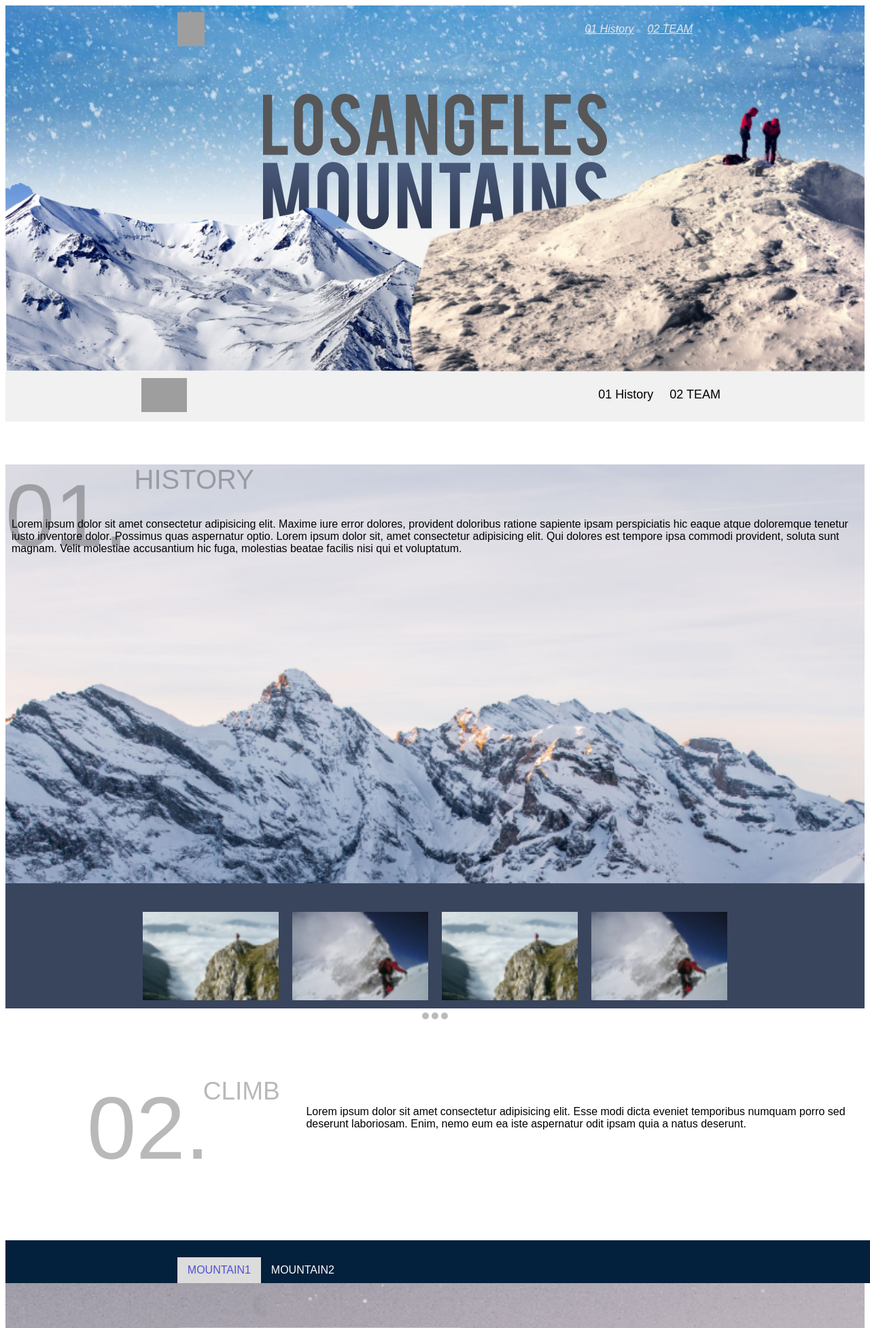
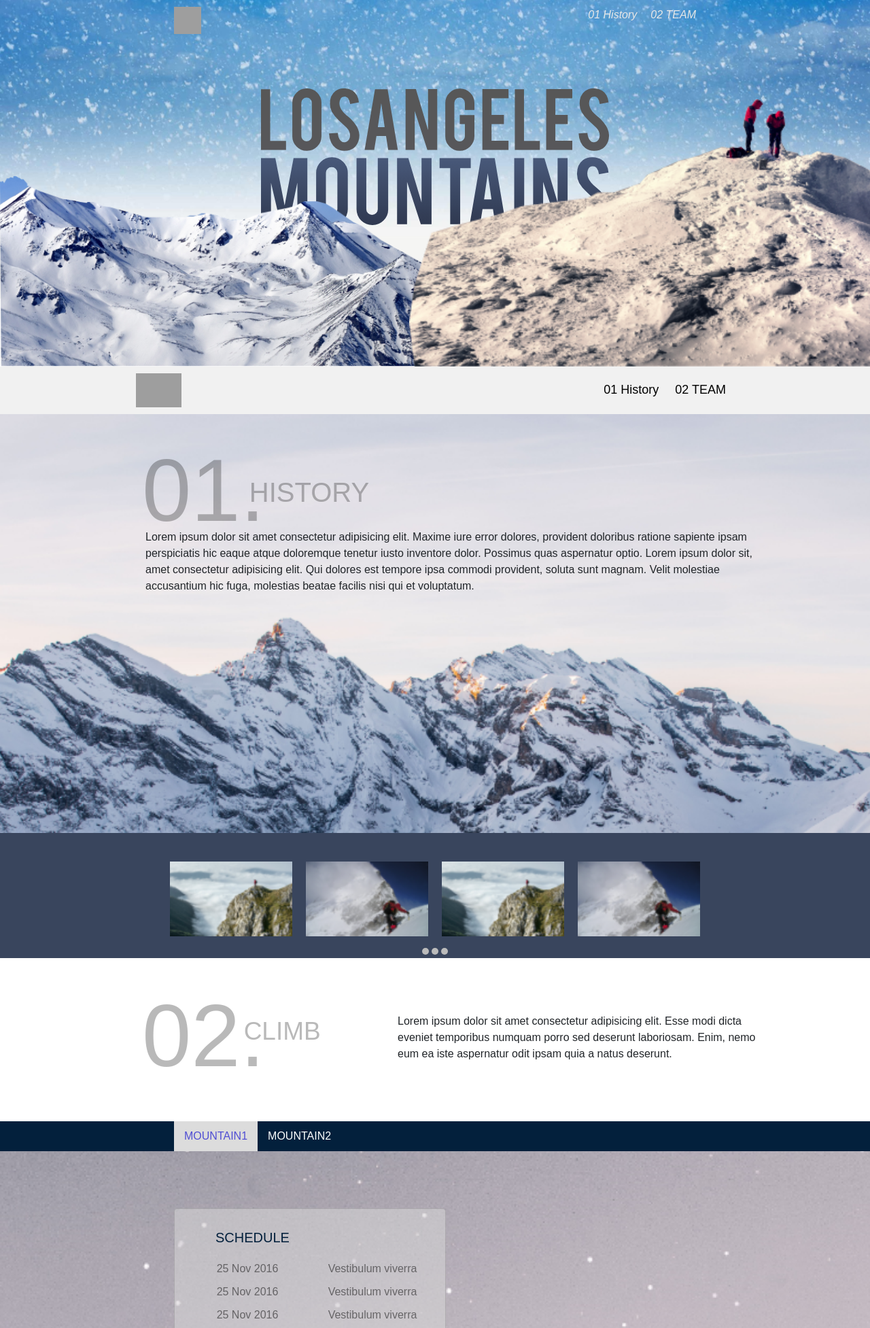
Before and after one commit to Pratikdc/HTML-assesment, a PHP site: page / in a window 1280 px wide; the page is wider, and only the part inside the window is pictured. Shown: the top 1953 px of that part at 68% size. Run offline with PHP 8.4, Linux system fonts and the light colour scheme; grey boxes are pictures that could not be loaded.

Commit message:
update 4

```diff
--- a/index.html
+++ b/index.html
@@ -1,13 +1,17 @@
 <!DOCTYPE html>
 <html lang="en">
-  <head>
-    <meta charset="UTF-8" />
-    <meta http-equiv="X-UA-Compatible" content="IE=edge" />
-    <meta name="viewport" content="width=device-width, initial-scale=1.0" />
+
+<head>
+    <meta charset="UTF-8">
+    <meta http-equiv="X-UA-Compatible" content="IE=edge">
+    <meta name="viewport" content="width=device-width, initial-scale=1.0">
+    <title>Los Mountain</title>
+    <link rel="stylesheet" href="https://cdn.jsdelivr.net/npm/bootstrap@4.6.0/dist/css/bootstrap.min.css" integrity="sha384-B0vP5xmATw1+K9KRQjQERJvTumQW0nPEzvF6L/Z6nronJ3oUOFUFpCjEUQouq2+l" crossorigin="anonymous">
     <link rel="stylesheet" href="style.css">
-    <title>LOSANGELES MOUNTAINS</title>
-  </head>
-  <body>
+    <link rel="icon" type="image/png" href="img/icon-mountain.svg">
+</head>
+
+<body>
     <section class="main">
         <!-- background image -->
         <img src="img/main-background.png" class="background" />
@@ -17,9 +21,9 @@
             <img src="img/icon-mountain.svg" alt="" />
             <ul>
                 <!--History header-->
-                <li><a href="#history">01 History</a></li>
+                <li><a href="#">01 History</a></li>
                 <!--Team header section-->
-                <li><a href="#team">02 TEAM</a></li>
+                <li><a href="#">02 TEAM</a></li>
             </ul>
         </div>
         <!--Los-Mountains-image wrriten -->
@@ -34,8 +38,8 @@
     <div class="header2" id="content-desktop">
         <img src="img/icon-mountain1.svg" class="logo"></img>
         <div class="header-right">
-            <a href="#history"> 01 History</a>
-            <a href="#team">02 TEAM</a>
+            <a href="#home"> 01 History</a>
+            <a href="#contact">02 TEAM</a>
         </div>
     </div>
     <div class="header2" id="content-mobile">
@@ -45,8 +49,8 @@
             </div>
             <div class="col-8 paddingleft">
                 <div class="header-right">
-                    <a href="#history"> 01 History</a>
-                    <a href="#team">02 TEAM</a>
+                    <a href="#home"> 01 History</a>
+                    <a href="#contact">02 TEAM</a>
                 </div>
             </div>
         </div>
@@ -58,11 +62,10 @@
                 <div class="col-2"></div>
                 <div class="col-1">
                     <div class="number1">01.</div>
+                </div>
+                <div class="col-5">
                     <div class="heading1">HISTORY</div>
                 </div>
-                <!--<div class="col-5">
-                    <div class="heading1">HISTORY</div>
-                </div>-->
                 <div class="col-4"></div>
             </div>
             <br>
@@ -75,7 +78,7 @@
                 <!-- <div class="col-2"></div> -->
             </div>
         </div>
-        <!--<div class="container" id="content-mobile">
+        <div class="container" id="content-mobile">
             <div class="row">
                 <div class="col-3">
                     <div class="number1">01.</div>
@@ -91,9 +94,9 @@
                     <p style="padding-left: 9px;">Lorem ipsum dolor sit amet consectetur adipisicing elit. Maxime iure error dolores, provident doloribus ratione sapiente ipsam perspiciatis hic eaque atque doloremque tenetur iusto inventore dolor. Possimus quas aspernatur optio. Lorem
                         ipsum dolor sit, amet consectetur adipisicing elit. Qui dolores est tempore ipsa commodi provident, soluta sunt magnam. Velit molestiae accusantium hic fuga, molestias beatae facilis nisi qui et voluptatum.</p>
                 </div>
-
+                <!-- <div class="col-2"></div> -->
             </div>
-        </div> -->
+        </div>
         <div class="blackbg">
             <div class="thumb">
                 <div><img src="image/thumb1.png" alt="" /></div>
@@ -122,23 +125,23 @@
                     <div class="heading21">CLIMB</div>
                 </div>
                 <div class="col-6">
-                    <p class="content">Lorem ipsum dolor sit amet consectetur adipisicing elit. Esse modi dicta eveniet temporibus numquam porro sed deserunt laboriosam. Enim, nemo eum ea iste aspernatur odit ipsam quia a natus deserunt.</p>
+                    <p style="margin-top: 15%;">Lorem ipsum dolor sit amet consectetur adipisicing elit. Esse modi dicta eveniet temporibus numquam porro sed deserunt laboriosam. Enim, nemo eum ea iste aspernatur odit ipsam quia a natus deserunt.</p>
                 </div>
             </div>
         </div>
         <div class="container" id="content-mobile">
-           <!-- <div class="row">
+            <div class="row">
                 <div class="col-4">
                     <div class="number21">02.</div>
                 </div>
                 <div class="col-8">
                     <div class="heading21">CLIMB</div>
-                </div>-->
+                </div>
             </div>
-           <!-- <div class="row">
+            <div class="row">
                 <div class="col">
                     <p style="margin-top: 5%;">Lorem ipsum dolor sit amet consectetur adipisicing elit. Esse modi dicta eveniet temporibus numquam porro sed deserunt laboriosam. Enim, nemo eum ea iste aspernatur odit ipsam quia a natus deserunt.</p>
-                </div>-->
+                </div>
             </div>
         </div>
     </section>
@@ -184,7 +187,6 @@
     </div>
     <script src="https://code.jquery.com/jquery-3.5.1.slim.min.js" integrity="sha384-DfXdz2htPH0lsSSs5nCTpuj/zy4C+OGpamoFVy38MVBnE+IbbVYUew+OrCXaRkfj" crossorigin="anonymous"></script>
     <script src="https://cdn.jsdelivr.net/npm/bootstrap@4.6.0/dist/js/bootstrap.bundle.min.js" integrity="sha384-Piv4xVNRyMGpqkS2by6br4gNJ7DXjqk09RmUpJ8jgGtD7zP9yug3goQfGII0yAns" crossorigin="anonymous"></script>
+</body>
 
-
-  </body>
 </html>
--- a/style.css
+++ b/style.css
@@ -150,7 +150,7 @@
         left: 20%;
         font-size: 90px;
         top: 10%;
-    color: rgba(22, 22, 22, 0.3);
+        color: rgb(22, 22, 22, 0.3);
     }
     .heading1 {
         font-size: 50px;
@@ -220,7 +220,7 @@
     .nav3 {
         position: absolute;
         top: 0;
-    background-color: #03203c;
+        background-color: #03203C;
         width: 100%;
         padding: 0 20%;
         display: flex;
@@ -246,7 +246,7 @@
     }
     .footermain {
         width: 100%;
-    background-color: #414f6a;
+        background-color: #414F6A;
     }
     .main3 .card {
         height: 270px;
@@ -393,7 +393,7 @@
     }
     .blackbg {
         position: absolute;
-    background-color: #39455d;
+        background-color: #39455D;
         height: 23vh;
         width: 100%;
         bottom: 0px;
@@ -405,21 +405,21 @@
     }
     .number1 {
         position: absolute;
-    /* left: 20%;*/
+        left: 20%;
         font-size: 130px;
-    /*top: 10%;*/
+        top: 10%;
         color: rgb(22, 22, 22, 0.3);
     }
     .number21 {
         position: absolute;
-    left: 10%;
+        left: 20%;
         font-size: 130px;
-    /*top: 150%;*/
+        top: 10%;
         color: rgb(22, 22, 22, 0.3);
     }
     .heading1 {
         font-size: 40px;
-    margin-top: 5%;
+        margin-top: 19%;
         margin-left: 15%;
         color: rgb(22, 22, 22, 0.3);
     }
@@ -437,14 +437,9 @@
     }
     .heading21 {
         font-size: 37px;
-    margin-top: 8%;
+        margin-top: 31%;
         margin-left: 23%;
         color: rgb(22, 22, 22, 0.3);
-  }
-
-  .content {
-    margin-top: 0.01px;
-    margin-left: 35%;
     }
     .dtext {
         position: absolute;
@@ -502,7 +497,7 @@
     .nav3 {
         position: absolute;
         top: 0;
-    background-color: #03203c;
+        background-color: #03203C;
         width: 100%;
         padding: 0 20%;
         display: flex;
@@ -510,13 +505,11 @@
     .navlink {
         padding: 10px 15px;
         color: white;
-    margin-top: 20%;
     }
     .navlinkactive {
         padding: 10px 15px;
         color: rgba(45, 42, 209, 0.8);
         background-color: gainsboro;
-    margin-top: 20%;
     }
     .main3 a {
         text-decoration: none;
@@ -530,7 +523,7 @@
     }
     .footermain {
         width: 100%;
-    background-color: #414f6a;
+        background-color: #414F6A;
     }
     .main3 .card {
         height: 270px;
@@ -553,22 +546,23 @@
     }
 }
 
+
 /* Contents Display according to screen size */
 
-@media (max-width: 767px) {
-  /* #content-desktop {
-    display: none;
-  }*/
+@media (max-width:767px) {
+    #content-desktop {
+        display: none
+    }
     #content-mobile {
-    display: block;
+        display: block
     }
 }
 
-@media (min-width: 768px) {
-  /* #content-desktop {
-    display: block;
-  }*/
+@media (min-width:768px) {
+    #content-desktop {
+        display: block
+    }
     #content-mobile {
-    display: none;
+        display: none
     }
 }
```
Lines whose indentation alone changed are shown as unchanged.
